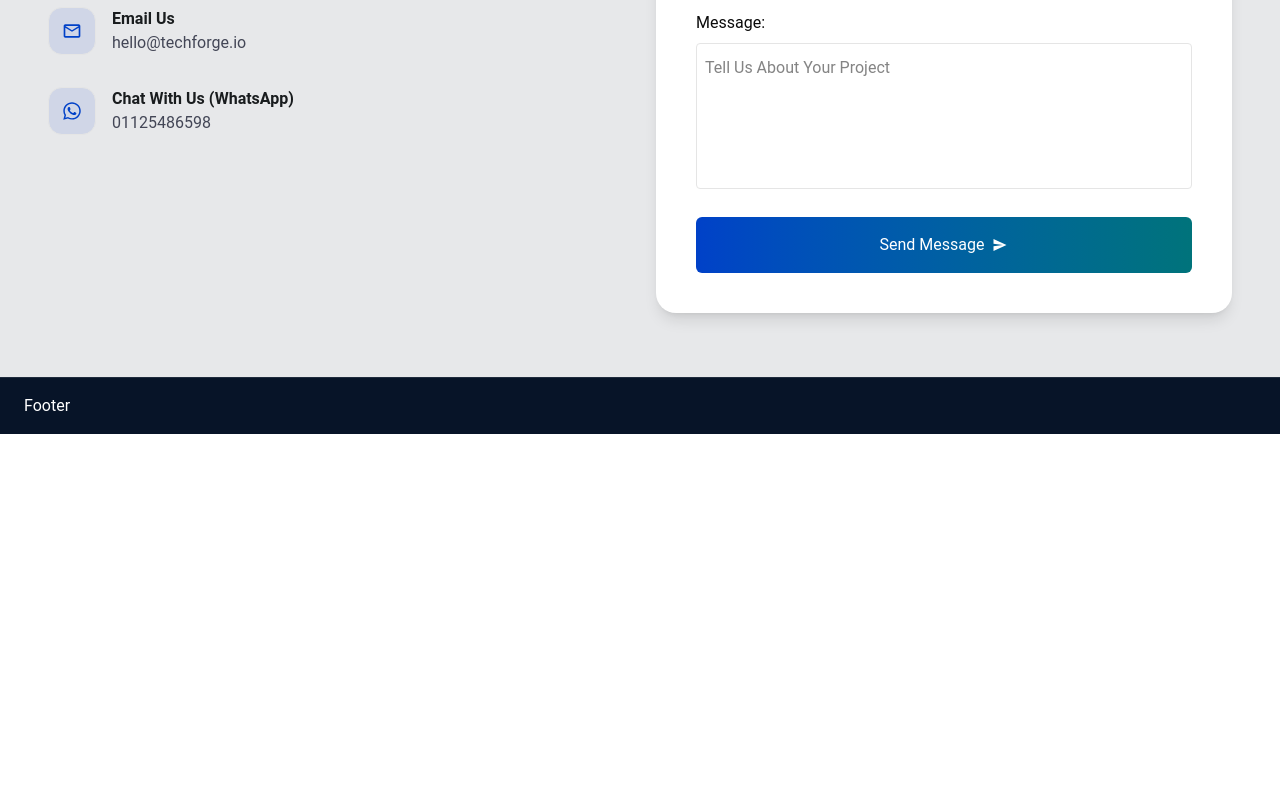
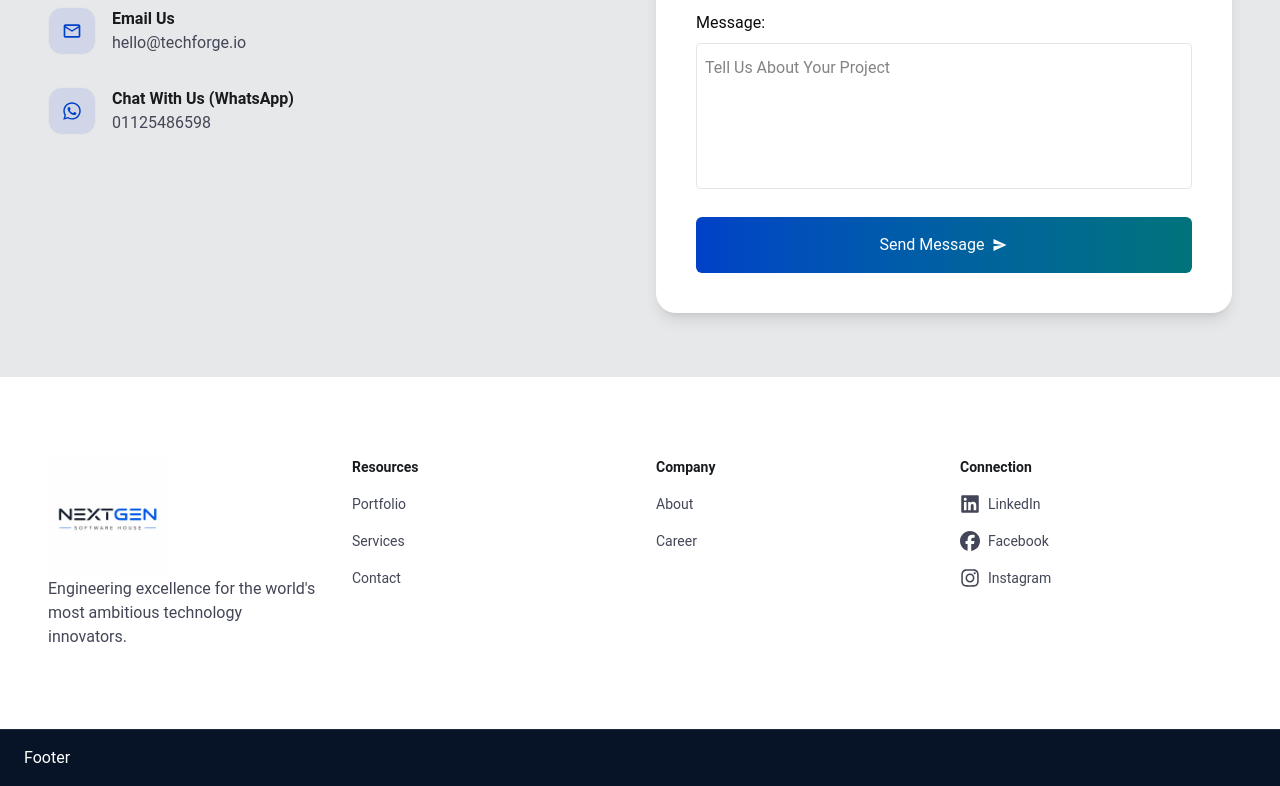
Before and after one commit to Mohamed-Gamal-22/NextGen, a React (Vite) app: page / in a window 1280 px wide. Shown: the part 2147-2933 px from the top of the page. Before the commit the page ends 2581 px from the top, so only its background shows below. Built offline with nearby package versions, Linux system fonts and the light colour scheme.

Commit message:
make before footer section

```diff
--- a/src/components/Contact/Contact.tsx
+++ b/src/components/Contact/Contact.tsx
@@ -9,7 +9,7 @@ export default function Contact() {
         <div className="left w-full lg:w-1/2 px-4">
           <h2 className="text-[40px] lg:text-[48px] leading-16 text-[#191C1E] capitalize">
             Let’s work together to build
-            <span className="text-[#0041C8]">the future.</span>
+            <span className="text-[#0041C8]"> the future.</span>
           </h2>
           <p className="text-[#434656] my-6">
             Whether you're scaling a startup or modernizing an enterprise, our
--- /dev/null
+++ b/src/components/Links/Links.tsx
@@ -0,0 +1,51 @@
+import logo from "../../assets/nextGenLogo.jpg";
+import { FaLinkedin } from "react-icons/fa6";
+import { FaFacebook } from "react-icons/fa6";
+import { FaInstagram } from "react-icons/fa6";
+
+export default function Links() {
+  return (
+    <div className="px-4 med:px-8 py-16">
+      <div className="flex flex-wrap">
+        <div className="w-full md:w-1/2 lg:w-1/4 p-4">
+          <img src={logo} alt="" className="w-30 h-30 object-cover" />
+          <p className="text-[#434656]">
+            Engineering excellence for the world's most ambitious technology
+            innovators.
+          </p>
+        </div>
+        <div className="w-full md:w-1/2 lg:w-1/4 p-4">
+          <ul className="flex flex-col gap-4 text-[14px]">
+            <li className="font-bold text-[#191C1E]">Resources</li>
+            <li className="text-[#434656]">Portfolio</li>
+            <li className="text-[#434656]">Services</li>
+            <li className="text-[#434656]">Contact</li>
+          </ul>
+        </div>
+        <div className="w-1/2 md:w-1/2 lg:w-1/4 p-4">
+          <ul className="flex flex-col gap-4 text-[14px]">
+            <li className="font-bold text-[#191C1E]">Company</li>
+            <li className="text-[#434656]">About</li>
+            <li className="text-[#434656]">Career</li>
+          </ul>
+        </div>
+        <div className="w-1/2 md:w-1/2 lg:w-1/4 p-4">
+          <ul className="flex flex-col gap-4 text-[14px]">
+            <li className="flex items-center gap-2 font-bold text-[#191C1E] ">
+              Connection
+            </li>
+            <li className="flex items-center gap-2 text-[#434656] ">
+              <FaLinkedin className=" size-5" /> LinkedIn
+            </li>
+            <li className="flex items-center gap-2 text-[#434656]">
+              <FaFacebook className=" size-5" /> Facebook
+            </li>
+            <li className="flex items-center gap-2 text-[#434656]">
+              <FaInstagram className=" size-5" /> Instagram
+            </li>
+          </ul>
+        </div>
+      </div>
+    </div>
+  );
+}
--- a/src/pages/Home/Home.tsx
+++ b/src/pages/Home/Home.tsx
@@ -1,5 +1,6 @@
 import Contact from "../../components/Contact/Contact";
 import Hero from "../../components/Hero/Hero";
+import Links from "../../components/Links/Links";
 import Portfolio from "../../components/Portfolio/Portfolio";
 import Trusted from "../../components/Trusted/Trusted";
 
@@ -10,6 +11,7 @@ export default function Home() {
       <Trusted />
       <Portfolio />
       <Contact />
+      <Links />
     </div>
   );
 }
```
